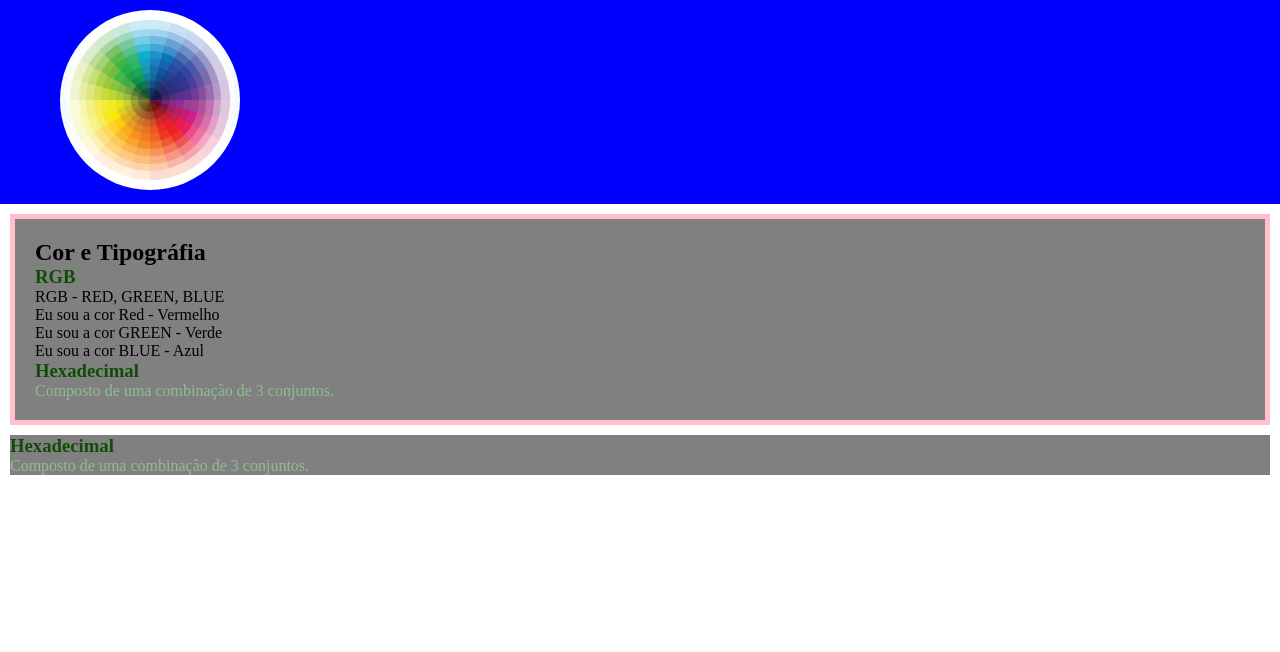
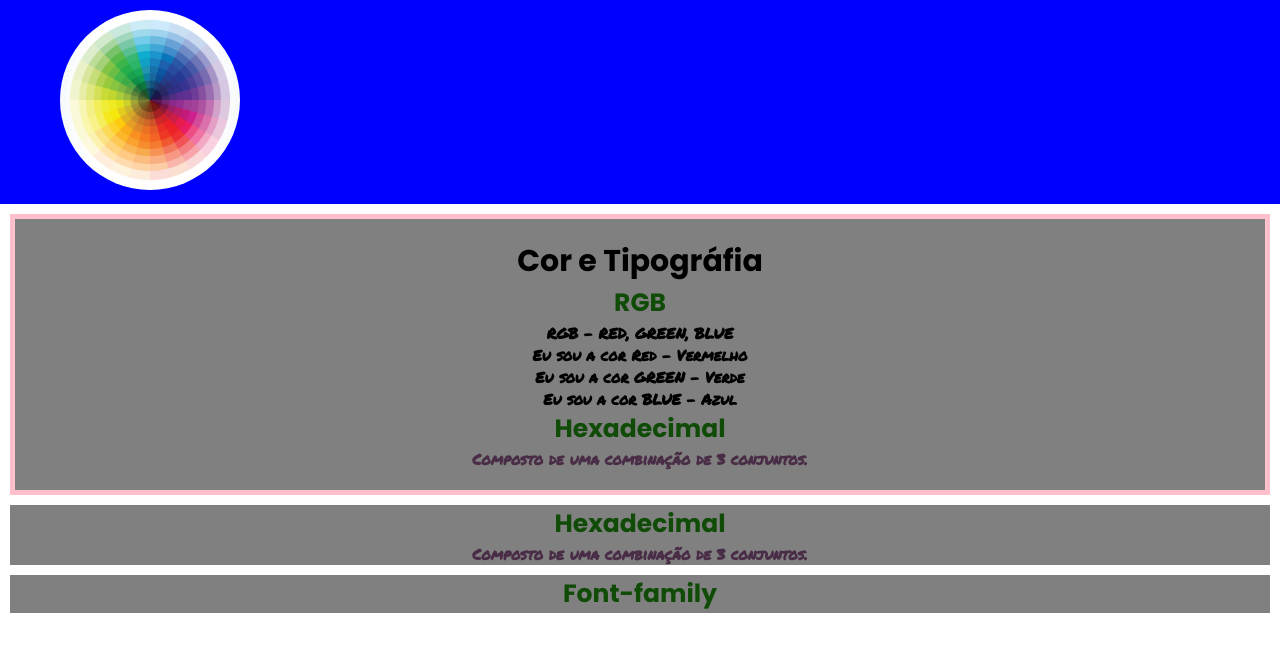
Before and after one commit to Jhoneyrrosa/Cor--e--Tipografia-VNW, a plain HTML site: page index.html in a window 1280 px wide. Drawn offline with Linux system fonts and the light colour scheme.

Commit message:
Font-family

```diff
--- a/index.html
+++ b/index.html
@@ -3,6 +3,12 @@
   <head>
     <meta charset="UTF-8" />
     <meta name="viewport" content="width=device-width, initial-scale=1.0" />
+    <link rel="preconnect" href="https://fonts.googleapis.com" />
+    <link rel="preconnect" href="https://fonts.gstatic.com" crossorigin />
+    <link
+      href="https://fonts.googleapis.com/css2?family=Lilita+One&family=Poppins:ital,wght@0,100;0,200;0,300;0,400;0,500;0,600;0,700;0,800;0,900;1,100;1,200;1,300;1,400;1,500;1,600;1,700;1,800;1,900&display=swap"
+      rel="stylesheet"
+    />
     <link rel="stylesheet" href="style.css" />
     <title>Cor e Tipografia</title>
   </head>
@@ -28,6 +34,10 @@
         <h3>Hexadecimal</h3>
         <p class="hexadecimal">Composto de uma combinação de 3 conjuntos.</p>
       </section>
+
+      <section>
+        <h3>Font-family</h3>
+      </section>
     </main>
   </body>
 </html>
--- a/style.scss
+++ b/style.scss
@@ -1,3 +1,6 @@
+@import url('https://fonts.googleapis.com/css2?family=Permanent+Marker&family=Poppins:ital,wght@0,100;0,200;0,300;0,400;0,500;0,600;0,700;0,800;0,900;1,100;1,200;1,300;1,400;1,500;1,600;1,700;1,800;1,900&display=swap');
+
+
 $cor-h3: gold;
 $cor-p: #104c07;
 
@@ -11,6 +14,7 @@ $cor-p: #104c07;
     margin: 0;
     padding: 0;
     box-sizing: border-box;
+
 }
 
 
@@ -24,6 +28,7 @@ img {
     margin-left: 50px;
     padding: 10px;
 
+
 }
 
 header {
@@ -32,6 +37,7 @@ header {
 section{
    background-color: var(--bg-color-main);
    margin: 10px;
+   text-align: center;
 }
 
 .container-rgb {
@@ -40,14 +46,26 @@ section{
 }
 
 .hexa, .hexadecimal{
-    color: #8FBC8F;
+    color: #492c45;
 }
 
 h1 {
     background-color: var(--bg-color-h1);
+    font-family: "Poppins", sans-serif;
+    font-size: 30px;
+    text-align: center;
 }
 
 
 h3 {
     color: $cor-p;
+    font-family: "Poppins", sans-serif;
+    font-size: 25px;
+
 }
+
+p {
+    font-family: "Permanent Marker", cursive;
+    font-size: 15px;
+    font-weight: bold;
+}
```
Also changed, not shown: style.css, 1 other file.
